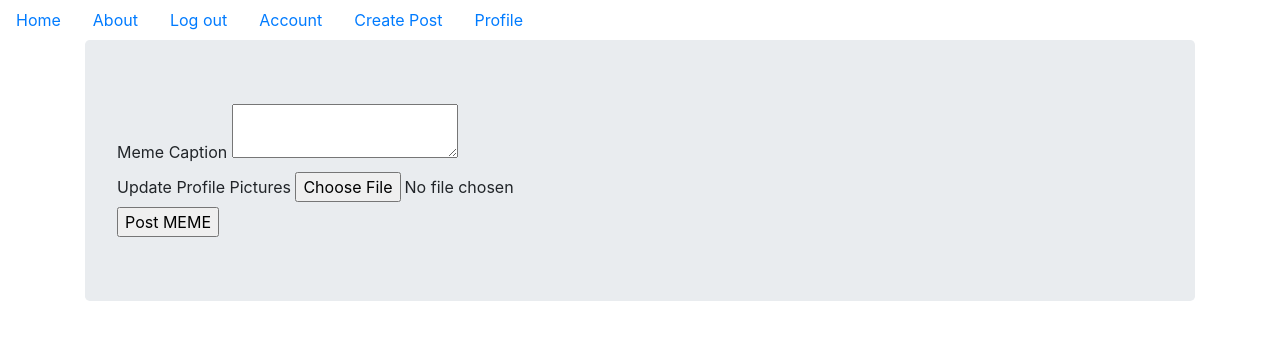
After one commit to shafayet98/memeStack, a Flask app: page /create in a window 1280 px wide. The commit adds this page. Shown: the top 340 px of the page. Run offline with Flask 2, Linux system fonts and the light colour scheme; a user stored in the database is signed in; some libraries are stand-ins or nearby versions.

Commit message:
working with images stuff...

```diff
--- a/mainproject/__init__.py
+++ b/mainproject/__init__.py
@@ -30,8 +30,10 @@ login_manager.login_view = 'users.login'
 from mainproject.core.views import core
 from mainproject.error_pages.views import error_pages
 from mainproject.users.views import users
+from mainproject.memes.views import meme_post
 
 
 app.register_blueprint(core)
 app.register_blueprint(error_pages)
 app.register_blueprint(users)
+app.register_blueprint(meme_post)
--- a/mainproject/memes/forms.py
+++ b/mainproject/memes/forms.py
@@ -0,0 +1,9 @@
+from flask_wtf import FlaskForm
+from wtforms import StringField, SubmitField, TextAreaField
+from wtforms.validators import DataRequired
+from flask_wtf.file import FileField, FileAllowed
+
+class MemePostForm(FlaskForm):
+    meme_caption = TextAreaField("Meme Caption",validators=[DataRequired()])
+    meme_image =  FileField("Update Profile Pictures", validators= [FileAllowed(['jpg','jpeg','png'])])
+    submit = SubmitField("Post MEME")
--- /dev/null
+++ b/mainproject/memes/views.py
@@ -0,0 +1,21 @@
+from flask import render_template,url_for,flash,redirect,request,Blueprint
+from flask_login import login_user, logout_user, current_user, login_required
+from mainproject import db
+from mainproject.models import Meme
+from mainproject.memes.forms import MemePostForm
+from mainproject.memes.picture_handler import add_pic
+meme_post = Blueprint('meme_post',__name__)
+
+# create
+@meme_post.route('/create',methods = ['GET','POST'])
+@login_required
+def create_meme():
+    form = MemePostForm()
+    if form.validate_on_submit():
+        getImgModified = add_pic(form.meme_image.data,current_user.username)
+        meme_post = Meme(meme_caption=form.meme_caption.data,meme_image = getImgModified, user_id= current_user.id)
+        db.session.add(meme_post)
+        db.session.commit()
+        flash("Meme Post Created")
+        return redirect(url_for('core.index'))
+    return render_template('create_meme.html',form = form)
--- a/mainproject/templates/base.html
+++ b/mainproject/templates/base.html
@@ -29,7 +29,7 @@
             <a href="{{ url_for('users.account') }}">Account</a>
         </li>
         <li class='nav-link'>
-            <a href="#">Create Post</a>
+            <a href="{{url_for('meme_post.create_meme')}}">Create Post</a>
         </li>
         <li class='nav-link'>
             <a href="#">Profile</a>
--- /dev/null
+++ b/mainproject/templates/create_meme.html
@@ -0,0 +1,12 @@
+{% extends "base.html" %} {% block content %}
+<div class="jumbotron">
+    <form method="POST" enctype="multipart/form-data">
+        {{ form.hidden_tag() }}
+        <div class="">
+            {{form.meme_caption.label}} {{form.meme_caption}}
+            <br> {{form.meme_image.label}} {{form.meme_image}}
+            <br> {{form.submit()}}
+        </div>
+    </form>
+</div>
+{% endblock %}
--- a/migrations/versions/83d34c813452_init.py
+++ b/migrations/versions/5e3acb5c70c6_init.py
@@ -1,8 +1,8 @@
 """Init..
 
-Revision ID: 83d34c813452
+Revision ID: 5e3acb5c70c6
 Revises:
-Create Date: 2020-09-09 19:30:25.479525
+Create Date: 2020-09-10 02:40:23.401348
 
 """
 from alembic import op
@@ -10,7 +10,7 @@ import sqlalchemy as sa
 
 
 # revision identifiers, used by Alembic.
-revision = '83d34c813452'
+revision = '5e3acb5c70c6'
 down_revision = None
 branch_labels = None
 depends_on = None
```
Also changed, not shown: mainproject/memes/picture_handler.py (added, +19 -0 lines), mainproject/data.sqlite, mainproject/memes/__views.py (deleted), mainproject/static/memes/shafayet03:22:08.548953.jpg (added).
